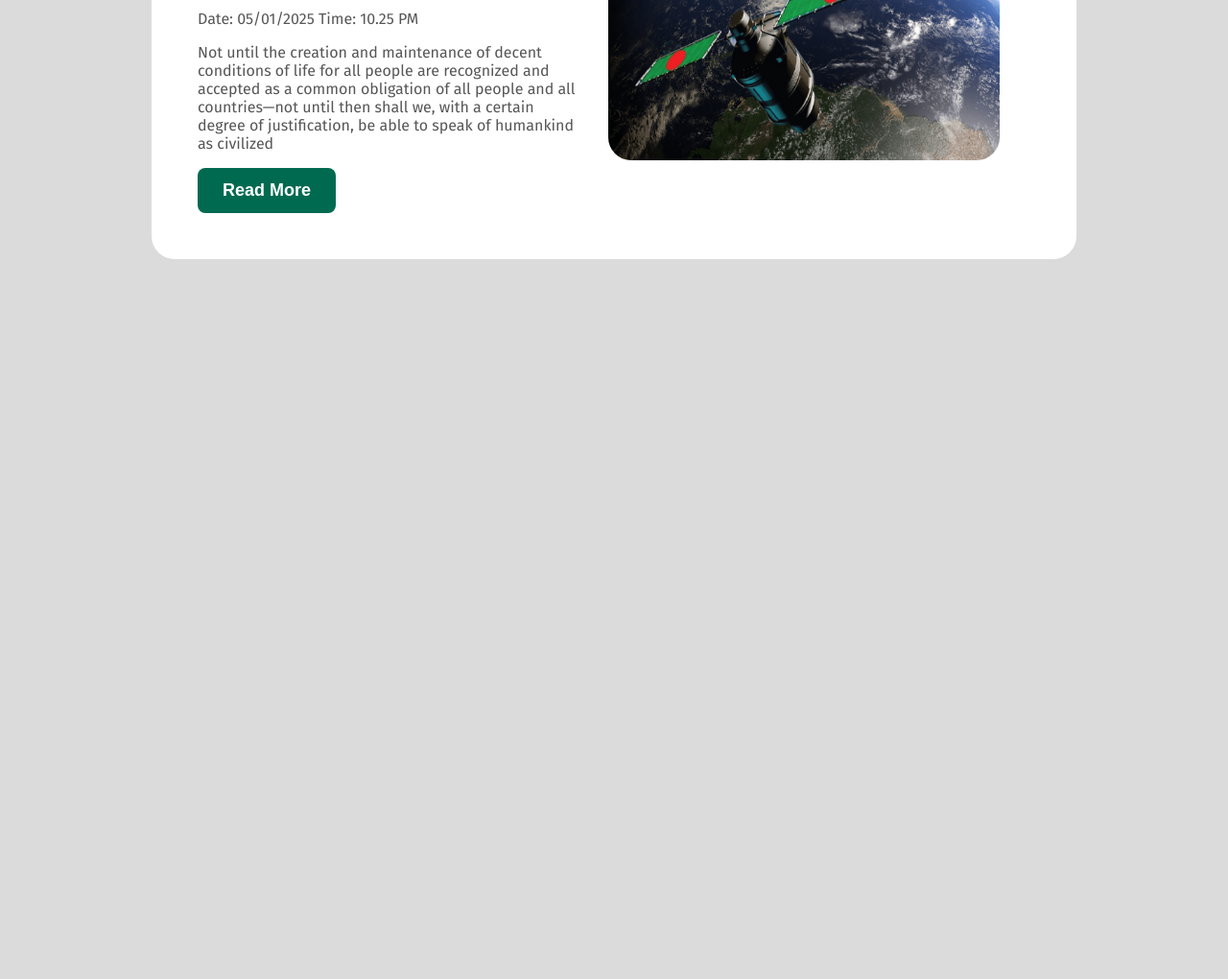
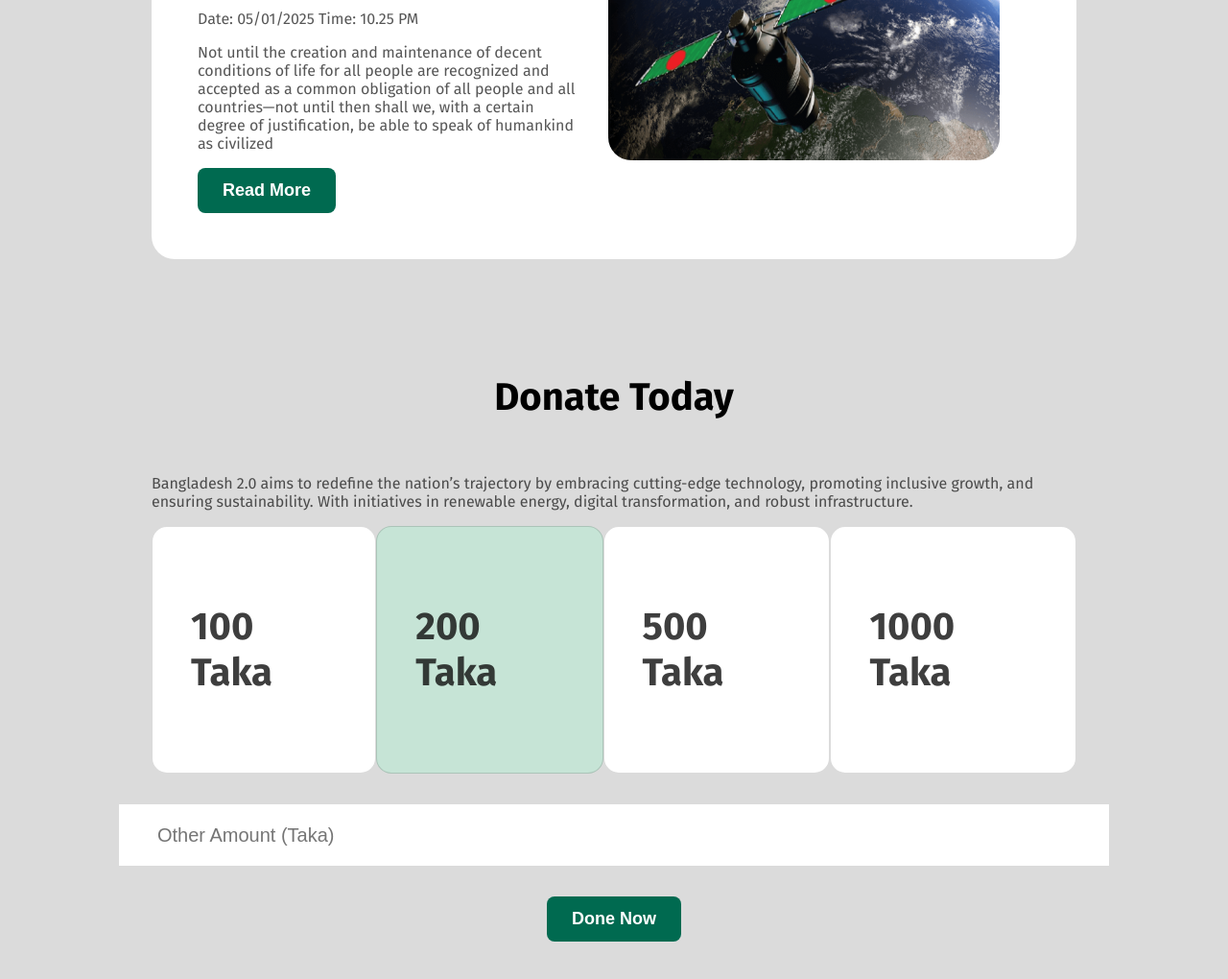
Before and after one commit to rahat331/Assignment-01, a plain HTML site: page index.html in a window 1280 px wide. Shown: the part 3335-4355 px from the top of the page at 96% size. Before the commit the page ends 3635 px from the top, so only its background shows below. Drawn offline with Linux system fonts and the light colour scheme.

Commit message:
donate section start

```diff
--- a/index.html
+++ b/index.html
@@ -150,6 +150,48 @@
 
     </section>
 
+    <section class="donate-section">
+
+      <div class="donate-container">
+        <h3 class="donate-title">Donate Today</h3>
+        <p class="donate-p">Bangladesh 2.0 aims to redefine the nation’s trajectory by embracing cutting-edge technology, promoting inclusive growth, and ensuring sustainability. With initiatives in renewable energy, digital transformation, and robust infrastructure.</p>
+      </div>
+
+      <div class="donate-cards">
+
+        <div class="donate-card">
+          <h3 class="donate-card-h">100 Taka</h3>
+        </div>
+
+        <div class="donate-card-ex">
+          <h3 class="donate-card-h">200 Taka</h3>
+        </div>
+
+        <div class="donate-card">
+          <h3 class="donate-card-h">500 Taka</h3>
+        </div>
+
+        <div class="donate-card">
+          <h3 class="donate-card-h">1000 Taka</h3>
+        </div>
+
+      </div>
+
+      <div class="donate-end">
+
+        <div>
+          <input class="filed" type="text" placeholder="Other Amount (Taka)">
+        </div>
+
+        <div>
+          <button class="cards-r-btn">Done Now</button>
+        </div>
+
+      </div>
+
+
+    </section>
+
 
 
   </main>
--- a/styles/style.css
+++ b/styles/style.css
@@ -302,3 +302,85 @@
 border: none;
 
 }
+
+/* resent news end */
+
+/* donate start */
+.donate-section{
+  margin: 80px 150px;
+}
+
+.donate-container{
+  display: flex;
+flex-direction: column;
+justify-content: center;
+align-items: center;
+}
+
+.donate-title{
+  font-size: 40px;
+font-weight: 700;
+}
+
+.donate-p{
+  font-size: 16px;
+font-weight: 400;
+color: rgba(14, 14, 14, 0.7);
+}
+
+.donate-cards{
+  display: flex;
+  align-items: center;
+  justify-content: space-between;
+}
+
+.donate-card{
+  box-sizing: border-box;
+border: 1px solid rgba(14, 14, 14, 0.15);
+border-radius: 16px;
+background: rgb(255, 255, 255);
+padding: 40px;
+
+}
+
+.donate-card-h{
+  font-size: 40px;
+font-weight: 700;
+color: rgba(14, 14, 14, 0.8);
+}
+
+
+
+.donate-card-ex{
+  box-sizing: border-box;
+border: 1px solid rgba(14, 14, 14, 0.15);
+border-radius: 16px;
+background: rgb(198, 228, 214);
+padding: 40px;
+
+}
+
+.filed{
+  width:1032px;
+  height: 64px;
+  margin: 32px 0px;
+  box-sizing: border-box;
+border-bottom: 1px solid rgba(14, 14, 14, 0.15);
+background: rgb(255, 255, 255);
+padding: 20px 40px 20px 40px;
+border: none;
+font-size: 20px;
+font-weight: 400;
+color: rgba(14, 14, 14, 0.3);
+}
+
+.donate-end{
+  display: flex;
+  flex-direction: column;
+  align-items: center;
+  justify-content: center;
+}
+
+/* donate end */
+
+/* subscribe start */
```
